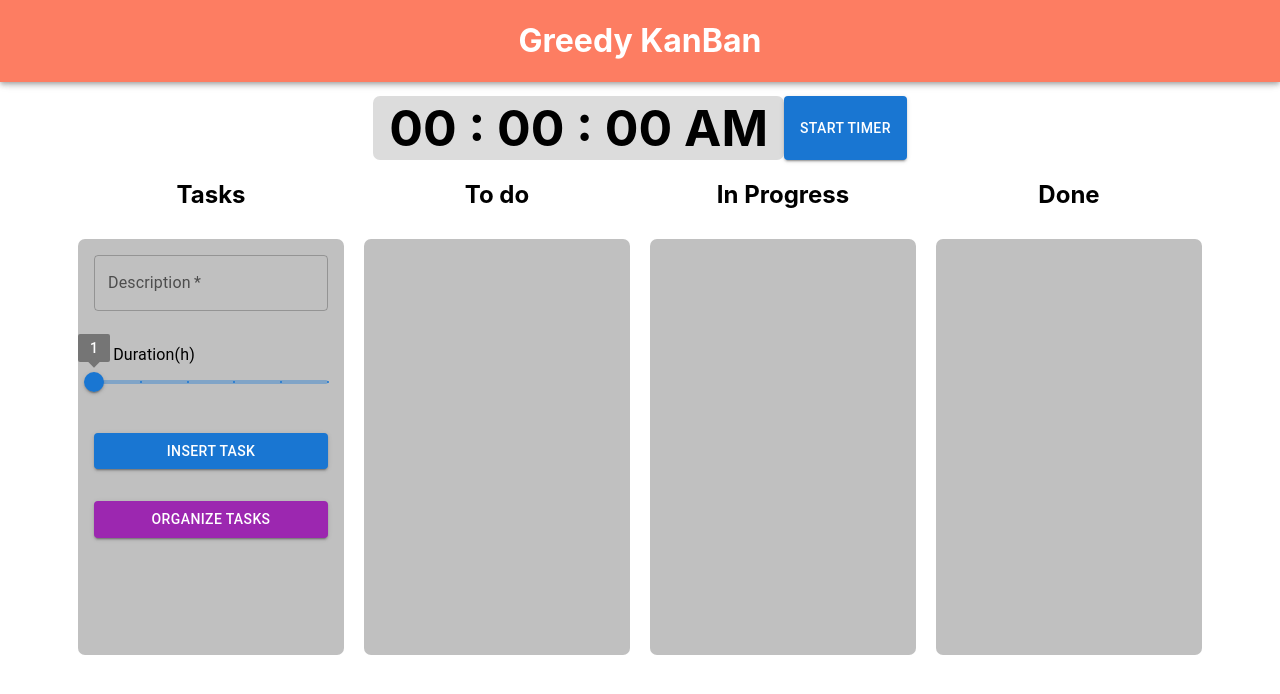
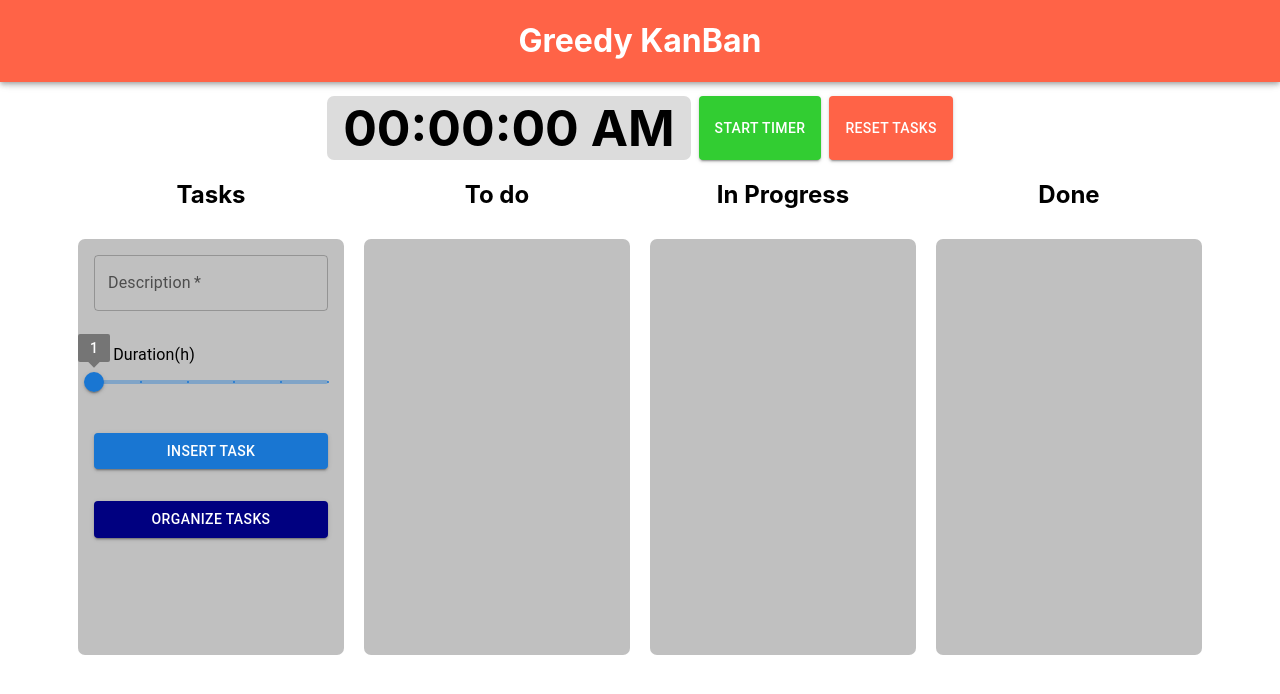
Before and after one commit to projeto-de-algoritmos/Greed_GreedyKanBan, a React (Create React App) app in the folder todo-greed/: page / in a window 1280 px wide. Shown: the top 694 px of the page. Built offline with nearby package versions, Linux system fonts and the light colour scheme.

Commit message:
add reset button and styles

```diff
--- a/todo-greed/src/App.jsx
+++ b/todo-greed/src/App.jsx
@@ -11,14 +11,11 @@ import { intervalScheduling } from './utils/intervalScheduling';
 import moment from 'moment';
 import Cronometer from './components/Cronometer/cron.jsx';
 
-function App() {
-  const tasks = useMemo(() => [], []);
-
-  const tasksColumns = useMemo(
-    () => [
+const tasksColumns =
+  [
       {
         name: 'Tasks',
-        items: tasks,
+        items: [],
       },
       {
         name: 'To do',
@@ -32,12 +29,13 @@ function App() {
         name: 'Done',
         items: [],
       },
-    ],
-    [tasks]
-  );
+    ]
+
+function App() {
   const [columns, setColumns] = useState(tasksColumns);
   const [value, setValue] = useState(new Date('2021-03-05T08:00:00'));
   const [time, setTime] = useState(0);
+  const [interval, setIntervalState] = useState(null);
   const handleChangeTime = (newValue) => {
     setValue(newValue);
   };
@@ -78,11 +76,14 @@ function App() {
   };
 
   const startTimer = () => {
-    setTime(time);
     let newTime = time;
-    setInterval(() => setTime((newTime += 1800)), 1000);
+    setIntervalState(setInterval(() => setTime((newTime += 1800)), 1000));
   };
 
+  const stopTimer = () => {
+    setTime(0);
+    clearInterval(interval);
+  };
   useEffect(() => {
     console.log(columns);
     let startItem = columns?.[1].items?.find((data) =>
@@ -125,8 +126,16 @@ function App() {
     <Box>
       <Flex width="100%" justifyContent="center">
         <Cronometer time={time} />
-        <Button variant="contained" onClick={() => startTimer()}>
+        <Button variant="contained" onClick={() => startTimer()}
+                style={{marginLeft: '0.5rem', background: '#32CD32'}}
+        >
           Start Timer
+        </Button>
+        <Button variant="contained" onClick={() => {setColumns(tasksColumns)
+                                                    stopTimer()}}
+                style={{marginLeft: '0.5rem', background: '#FF6347'}}
+        >
+          Reset Tasks
         </Button>
       </Flex>
       <Flex justifyContent="center" height="100%">
@@ -226,7 +235,8 @@ function App() {
                                     }}
                                     variant="contained"
                                     fullWidth
-                                    color="secondary"
+                                    //color="secondary"
+                                    style={{background: '#000080'}}
                                   >
                                     Organize tasks
                                   </Button>
--- a/todo-greed/src/components/Cronometer/cron.jsx
+++ b/todo-greed/src/components/Cronometer/cron.jsx
@@ -15,7 +15,7 @@ function Cronometer({ time }) {
         }}
       >
         <h1 style={{ textAlign: 'center', color: 'black', fontSize: '50px' }}>
-          {moment().hour(0).minute(0).second(time).format('HH : mm : ss A')}
+          {moment().hour(0).minute(0).second(time).format('HH:mm:ss A')}
         </h1>
       </Flex>
     </Flex>
--- a/todo-greed/src/components/Navbar/navbar.jsx
+++ b/todo-greed/src/components/Navbar/navbar.jsx
@@ -4,7 +4,7 @@ import * as S from './styles';
 const Navbar = () => {
   return (
     <S.Container>
-      <AppBar style={{ background: '#fd7d62', alignItems: 'center' }}>
+      <AppBar style={{ background: '#FF6347', alignItems: 'center' }}>
         <h1>Greedy KanBan</h1>
       </AppBar>
     </S.Container>
--- a/todo-greed/src/components/TodoItem/index.jsx
+++ b/todo-greed/src/components/TodoItem/index.jsx
@@ -14,7 +14,7 @@ const TodoItem = ({ data, index }) => {
               backgroundImage:
                 'linear-gradient( 132.6deg,  rgba(71,139,214,1) 23.3%, rgba(37,216,211,1) 84.7% )',
             }}
-            marginBottom="2rem"
+            marginBottom="0.5rem"
           >
             <Box
               style={{
```
